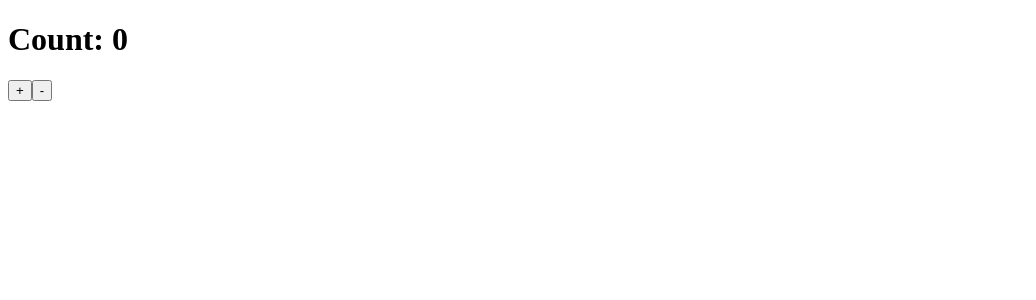
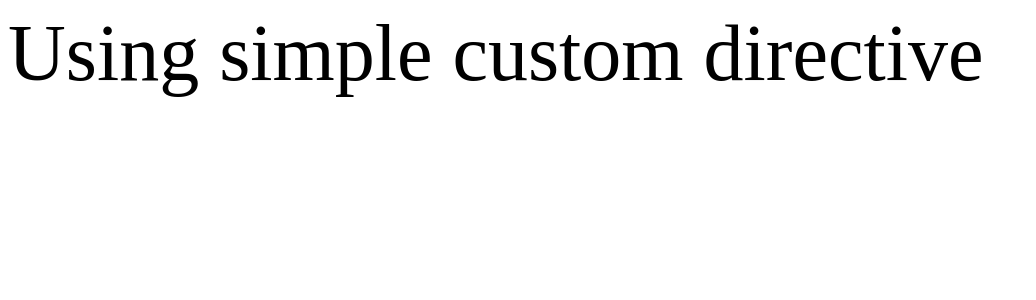
Before and after one commit to suyogghate/VueJS, a Vue app in the folder vue-composition-api/: page / in a window 1280 px wide. Shown: the top 300 px of the page, without its empty margins (0-1036 px from the left). Built offline with nearby package versions, Linux system fonts and the light colour scheme.

Commit message:
using custom directives in vue js

```diff
--- a/vue-composition-api/src/App.vue
+++ b/vue-composition-api/src/App.vue
@@ -73,7 +73,9 @@
 
   <!-- <ToggleFriends /> -->
 
-  <CounterComponent />
+  <!-- <CounterComponent /> -->
+
+  <MyComponent3 />
 </template>
 
 <script setup>
@@ -106,7 +108,8 @@
 // import FunctionRef from './components/FunctionRef.vue';
 // import RefComponent from './components/RefComponent.vue';
 // import ToggleFriends from './components/ToggleFriends.vue';
-import CounterComponent from './components/CounterComponent.vue';
+// import CounterComponent from './components/CounterComponent.vue';
+import MyComponent3 from './components/MyComponent3.vue';
 
 
 // import StaticPropsComponent from './components/StaticPropsComponent.vue';
--- /dev/null
+++ b/vue-composition-api/src/components/MyComponent3.vue
@@ -0,0 +1,47 @@
+<template>
+    <!-- <div v-format-div="5">Using simple custom directive</div> -->
+
+    <!-- <div v-format-div:orange>Using simple custom directive</div>
+    <div v-format-div:purple>Using simple custom directive</div>
+    <div v-format-div:teal>Using simple custom directive</div>
+    <div v-format-div:pink>Using simple custom directive</div> -->
+
+    <div v-format-div>Using simple custom directive</div>
+</template>
+
+<script setup>
+// const vFormatDiv = {
+//     mounted: (el, binding) => {
+//         // console.log(el);
+//         // console.log(binding);
+//         // console.log(binding.value);
+
+//         // el.style.fontSize = '4rem'
+//         // el.style.fontStyle = 'italic'
+//         // el.style.color = 'teal'
+
+//         // el.style.fontSize = binding.value + 'rem'
+//         // el.style.border = `${binding.value}px solid red`
+
+//         switch (binding.arg) {
+//             case 'orange':
+//                 el.style.color = 'orange'
+//                 break;
+//             case 'pink':
+//                 el.style.color = 'pink'
+//                 break;
+//             case 'purple':
+//                 el.style.color = 'purple'
+//                 break;
+//             case 'teal':
+//                 el.style.color = 'teal'
+//                 break;
+//             default:
+//                 el.style.color = 'black'
+//                 break;
+//         }
+//     }
+// }
+
+const vFormatDiv = (el) => (el.style.fontSize = '5rem')
+</script>
```
